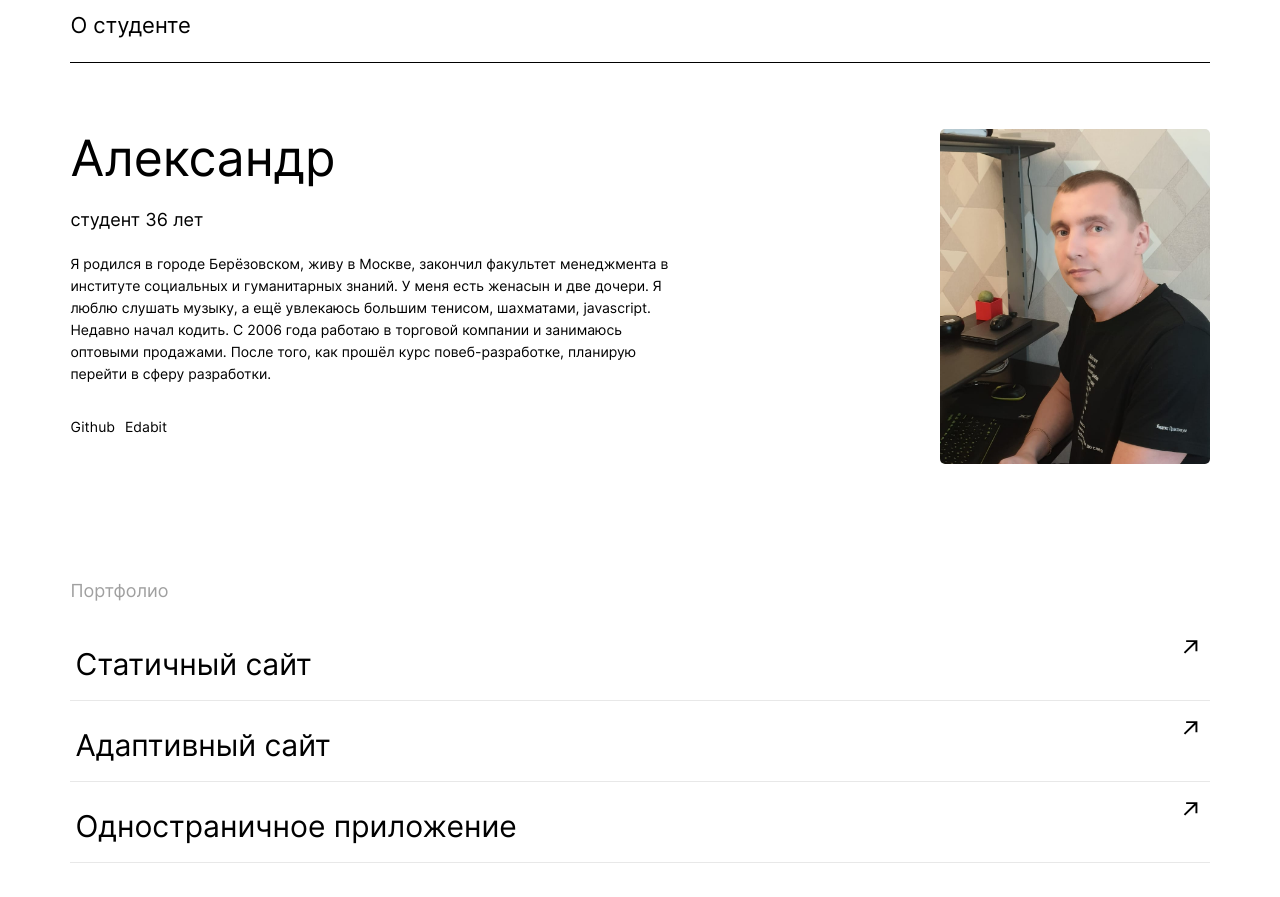
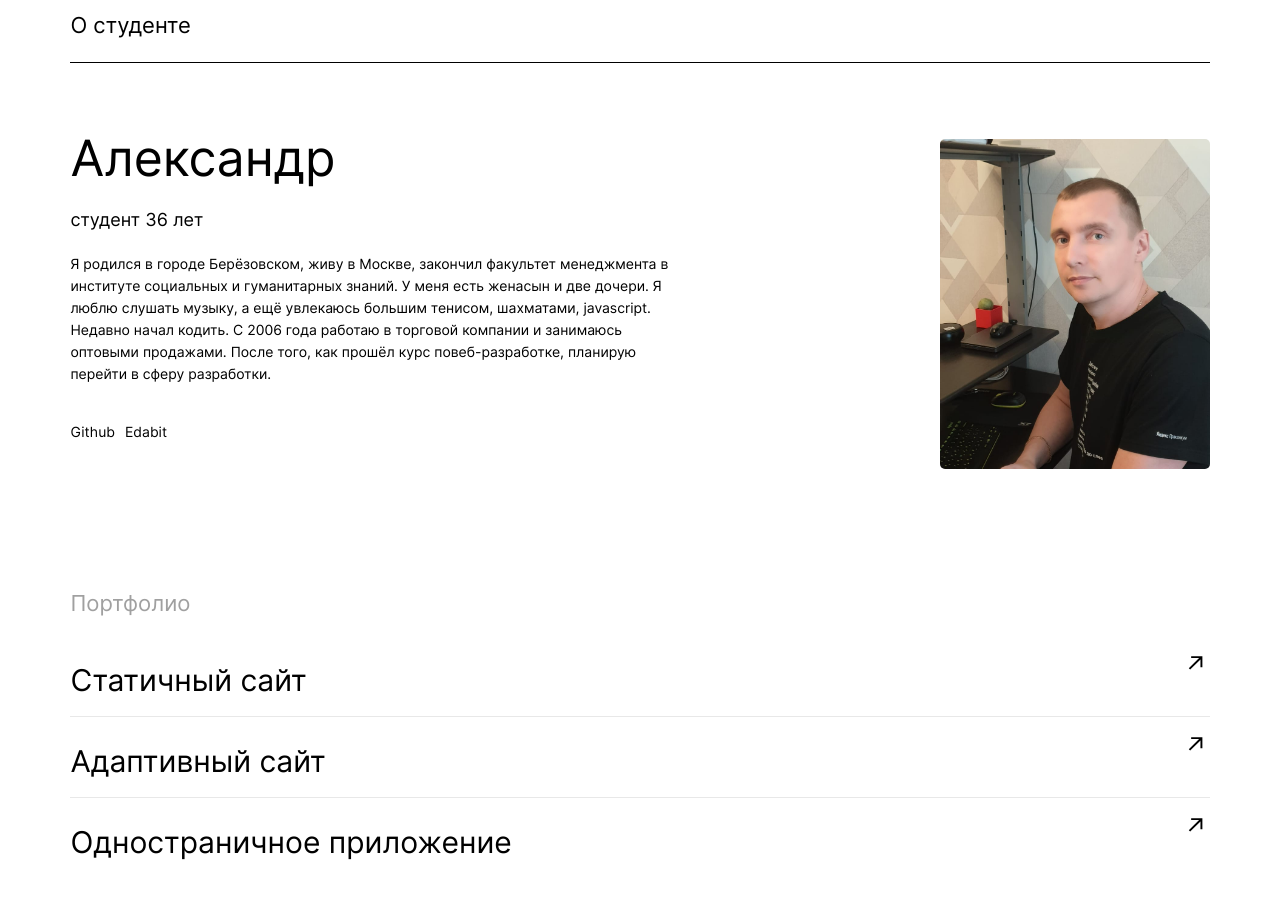
Before and after one commit to interind/movies-explorer-frontend, a React app: page / in a window 1280 px wide. Shown: the part 1900-2797 px from the top of the page. Built offline with nearby package versions, Linux system fonts and the light colour scheme.

Commit message:
HeaderBar

```diff
--- a/src/components/AboutMe/AboutMe.css
+++ b/src/components/AboutMe/AboutMe.css
@@ -8,17 +8,12 @@
 }
 .AboutMe-container {
   display: flex;
+  justify-content: space-between;
+  align-items: center;
   max-width: 1140px;
-  min-width: 89%;
-  justify-content: space-between;
+  width: 89%;
 }
 .AboutMe__header {
-  display: flex;
-  box-sizing: border-box;
-  justify-content: flex-start;
-  align-items: flex-end;
-  max-width: 1140px;
-  min-width: 89%;
   min-height: 160px;
   border-bottom: 1px solid #000;
   margin-bottom: 66px;
@@ -53,17 +48,30 @@
   max-width: 600px;
 }
 
+.AboutMe-info {
+  display: flex;
+  flex-direction: column;
+  justify-content: flex-start;
+  align-items: flex-start;
+
+}
 .AboutMe-image {
-  min-width: 270px;
-  min-height: 320px;
+  width: 40vw;
+  height: 40vw;
+  min-width: 255px;
+  min-height: 307px;
+  max-width: 270px;
+  max-height: 330px;
   background-repeat: no-repeat;
   background-image: url('../../images/student/Image2021.jpeg');
   background-size: cover;
   background-position: center;
   border-radius: 5px;
+  margin-left: 49px;
 }
 
 .AboutMe-item {
+  align-self: flex-start;
   color: #000;
   background-color: none;
   border: none;
--- a/src/components/AboutMe/AboutMe.js
+++ b/src/components/AboutMe/AboutMe.js
@@ -1,10 +1,15 @@
 import React from 'react';
 import NavTab from '../NavTab/NavTab';
+import HeaderBar from '../HeaderBar/HeaderBar';
 import Portfolio from '../Portfolio/Portfolio';
 import './AboutMe.css';
 
 function AboutMe() {
   const title = 'О студенте';
+  const mod = {
+    item: 'AboutMe-item',
+    items: 'AboutMe-items',
+  };
   const student = {
     name: 'Александр',
     about: 'студент',
@@ -30,17 +35,13 @@ function AboutMe() {
   ];
   return (
     <section className='AboutMe' id={'about-me'}>
-      <div className='AboutMe__header'>
-        <h2 className='AboutMe__title'>
-          {title}
-        </h2>
-      </div>
+      <HeaderBar title={title} modifier={'AboutMe__header'} />
       <div className='AboutMe-container'>
         <div className='AboutMe-info'>
         <h3 className='AboutMe__title AboutMe__title_place_top'>{student.name}</h3>
         <h4 className='AboutMe__subtitle'>{`${student.about} ${student.age}`}</h4>
         <p className='AboutMe__text'>{student.description}</p>
-        <NavTab links={links} mod={'AboutMe-item'} />
+        <NavTab links={links} mod={mod} />
         </div>
         <div className='AboutMe-image' />
       </div>
--- a/src/components/Footer/Footer.js
+++ b/src/components/Footer/Footer.js
@@ -24,6 +24,10 @@ function Footer() {
       active: '',
     },
   ];
+  const mod = {
+    item: 'Footer-item',
+    items: 'Footer-items',
+  };
   return (
     <footer className='Footer'>
       <div className='Footer__header'>
@@ -33,7 +37,7 @@ function Footer() {
         <p className='Footer-item'>
           &copy;{new Date().getFullYear()}
         </p>
-        <NavTab links={links} mod={'Footer-item'}/>
+        <NavTab links={links} mod={mod}/>
       </div>
     </footer>
   );
--- a/src/components/Header/Header.js
+++ b/src/components/Header/Header.js
@@ -7,7 +7,7 @@ function Header() {
   return (
     <header className='Header'>
       <Logo />
-      <Navigation/>
+      <Navigation />
     </header>
   );
 }
--- /dev/null
+++ b/src/components/HeaderBar/HeaderBar.css
@@ -0,0 +1,18 @@
+.HeaderBar {
+  display: flex;
+  box-sizing: border-box;
+  justify-content: flex-start;
+  align-items: flex-end;
+  max-width: 1140px;
+  width: 89%;
+}
+
+.HeaderBar__title {
+  font-family: 'Inter', Arial, Helvetica, sans-serif;
+  font-size: 22px;
+  font-weight: 400;
+  line-height: 1.21;
+  margin-bottom: 23px;
+  margin-top: 0;
+  color: inherit;
+}
--- /dev/null
+++ b/src/components/HeaderBar/HeaderBar.js
@@ -0,0 +1,22 @@
+import React from 'react';
+import PropTypes from 'prop-types';
+import classes from 'classnames';
+import './HeaderBar.css';
+
+function HeaderBar({ title, modifier }) {
+  const classHeaderBar = classes('HeaderBar', modifier);
+  return (
+    <div className={classHeaderBar}>
+      <h2 className='HeaderBar__title'>
+        {title}
+      </h2>
+    </div>
+  );
+}
+
+HeaderBar.propTypes = {
+  title: PropTypes.string.isRequired,
+  modifier: PropTypes.string,
+};
+
+export default HeaderBar;
--- a/src/components/NavTab/NavTab.css
+++ b/src/components/NavTab/NavTab.css
@@ -1,12 +1,21 @@
 .NavTab {
+  display: flex;
+  justify-content: center;
   min-height: 40px;
 }
 
 .NavTab__links {
   display: flex;
+  justify-content: center;
   list-style: none;
+  min-height: 40px;
   padding: 0;
-  min-height: 40px;
+}
+@media screen and (max-width: 700px) {
+  .NavTab__links {
+    flex-wrap: wrap;
+    align-items: center;
+  }
 }
 
 .NavTab__link {
--- a/src/components/NavTab/NavTab.js
+++ b/src/components/NavTab/NavTab.js
@@ -6,11 +6,12 @@ import cryptoKeys from '../../utils/crypto';
 import './NavTab.css';
 
 function NavTab({ mod, links, handleLinkClick }) {
-  const classLink = classes('NavTab__item', mod);
+  const classItem = classes('NavTab__item', mod.item);
+  const classLinks = classes('NavTab__links', mod.items);
   return (
     <nav className='NavTab'>
-      <ul className='NavTab__links'>
-        {links.map((link) => <li key={cryptoKeys(link.path)} className={`${classLink} ${link.active}`}>
+      <ul className={classLinks}>
+        {links.map((link) => <li key={cryptoKeys(link.path)} className={`${classItem} ${link.active}`}>
             {handleLinkClick ? (<Link className='NavTab__link'
               to={link.path} title={link.title} onClick={handleLinkClick}>
               {link.text}
@@ -25,7 +26,7 @@ function NavTab({ mod, links, handleLinkClick }) {
 }
 
 NavTab.propTypes = {
-  mod: PropTypes.string,
+  mod: PropTypes.object,
   links: PropTypes.array,
   handleLinkClick: PropTypes.func,
 };
--- a/src/components/Navigation/Navigation.js
+++ b/src/components/Navigation/Navigation.js
@@ -23,13 +23,17 @@ function Navigation() {
       title: 'Перейти на страницу авторизации',
     },
   ];
+  const mod = {
+    item: 'Navigation-item',
+    items: 'Navigation-items',
+  };
   const handleLinkClick = (evt) => {
     console.dir(evt.target);
   };
   return (
     <nav>
       <ul className='Navigation-links'>
-        <NavTab links={links} handleLinkClick={handleLinkClick} mod={'Navigation-item'}/>
+        <NavTab links={links} handleLinkClick={handleLinkClick} mod={mod}/>
       </ul>
     </nav>
   );
--- a/src/components/Portfolio/Portfolio.css
+++ b/src/components/Portfolio/Portfolio.css
@@ -7,13 +7,8 @@
 }
 
 .Portfolio__header {
-  display: flex;
-  box-sizing: border-box;
-  justify-content: flex-start;
-  align-items: flex-end;
-  max-width: 1140px;
-  min-width: 89%;
   min-height: 160px;
+  color: #A0A0A0;
 }
 
 .Portfolio__title {
@@ -45,6 +40,7 @@
 }
 .Portfolio-item:last-of-type {
   margin-bottom: 115px;
+  border-bottom: none;
 }
 .Portfolio-link {
   display: flex;
@@ -56,7 +52,7 @@
   font-weight: inherit;
   color: inherit;
   text-decoration: none;
-  padding: 0 5px;
+  padding: 0;
 }
 .Portfolio-link:hover {
   background: linear-gradient(100deg, #FF6838, #fff);
--- a/src/components/Portfolio/Portfolio.js
+++ b/src/components/Portfolio/Portfolio.js
@@ -1,6 +1,7 @@
 import React from 'react';
 import cryptoKeys from '../../utils/crypto';
 import './Portfolio.css';
+import HeaderBar from '../HeaderBar/HeaderBar';
 
 function Portfolio() {
   const title = 'Портфолио';
@@ -26,9 +27,7 @@ function Portfolio() {
   ];
   return (
     <section className="Portfolio">
-      <div className='Portfolio__header'>
-      <h3 className='Portfolio__title'>{title}</h3>
-      </div>
+      <HeaderBar title={title} modifier={'Portfolio__header'} />
       <ul className='Portfolio-nav'>
         { links.map((link) => <li key={cryptoKeys(link.path)}
             className='Portfolio-item'>
--- a/src/components/Promo/Promo.css
+++ b/src/components/Promo/Promo.css
@@ -9,6 +9,11 @@
   background-color: #F5F5F5;
   border-radius: 5px;
   margin: 20px auto 0;
+}
+@media screen and (max-width: 881px) {
+  .Promo {
+    min-height: 700px;
+  }
 }
 
 .Promo__title {
--- a/src/components/Promo/Promo.js
+++ b/src/components/Promo/Promo.js
@@ -9,15 +9,19 @@ function Promo() {
     { path: '#techs', text: 'Технологии' },
     { path: '#about-me', text: 'Студент' },
   ];
+  const mod = {
+    item: 'Promo-item',
+    items: 'Promo-items',
+  };
   const handleLinkClick = (evt) => {
     evt.preventDefault();
     document.querySelector(evt.target.hash).scrollIntoView();
   };
   return (
-    <section className="Promo" id={'promo'}>
+    <section className="Promo">
       <h1 className='Promo__title'>{title}</h1>
       <div className='Promo__nav-tab'>
-        <NavTab mod={'Promo-item'} links={links} handleLinkClick={handleLinkClick}/>
+        <NavTab mod={mod} links={links} handleLinkClick={handleLinkClick}/>
       </div>
     </section>
   );
--- a/src/components/Techs/Techs.css
+++ b/src/components/Techs/Techs.css
@@ -7,12 +7,6 @@
   background-color: #F5F5F5;
 }
 .Techs__header {
-  display: flex;
-  box-sizing: border-box;
-  justify-content: flex-start;
-  align-items: flex-end;
-  max-width: 1140px;
-  min-width: 89%;
   min-height: 160px;
   border-bottom: 1px solid #000;
   margin-bottom: 90px;
@@ -61,3 +55,10 @@
   background-color: #FF6838;
   color: #fff;
 }
+@media screen and (max-width: 881px) {
+  .Techs-item {
+    align-self: flex-start;
+    width: 87px;
+    height: 54px;
+  }
+}
--- a/src/components/Techs/Techs.js
+++ b/src/components/Techs/Techs.js
@@ -1,65 +1,66 @@
 import React from 'react';
 import NavTab from '../NavTab/NavTab';
 import './Techs.css';
+import HeaderBar from '../HeaderBar/HeaderBar';
 
 function Techs() {
   const headerTitle = 'Технологии';
   const title = '7 технологий';
   const subtitle = 'На курсе веб-разработки мы освоили технологии, которые применили в дипломном проекте.';
+  const mod = {
+    item: 'Techs-item',
+    items: 'Techs-items',
+  };
   const links = [
     {
       path: 'https://html5book.ru/',
       text: 'HTML',
-      active: 'Navigation-item_active',
+      active: '',
       title: 'Перейти на страницу html5book.ru',
     },
     {
       path: 'https://developer.mozilla.org/ru/docs/Web/CSS',
       text: 'CSS',
-      active: 'Navigation-item_active',
+      active: '',
       title: 'Перейти на страницу developer.mozilla.org',
     },
     {
       path: 'https://learn.javascript.ru/',
       text: 'JS',
-      active: 'Navigation-item_active',
+      active: '',
       title: 'Перейти на страницу learn.javascript.ru',
     },
     {
       path: 'https://ru.reactjs.org/',
       text: 'React',
-      active: 'Navigation-item_active',
+      active: '',
       title: 'Перейти на страницу reactjs.org',
     },
     {
       path: 'https://git-scm.com/',
       text: 'Git',
-      active: 'Navigation-item_active',
+      active: '',
       title: 'Перейти на страницу git-scm.com',
     },
     {
       path: 'https://expressjs.com/ru/',
       text: 'Express.js',
-      active: 'Navigation-item_active',
+      active: '',
       title: 'Перейти на страницу expressjs.com',
     },
     {
       path: 'https://www.mongodb.com/',
       text: 'mongoDB',
-      active: 'Navigation-item_active',
+      active: '',
       title: 'Перейти на страницу mongodb.com',
     },
   ];
   return (
     <section className='Techs' id={'techs'}>
-      <div className='Techs__header'>
-        <h2 className='Techs__title'>
-          {headerTitle}
-        </h2>
-      </div>
+      <HeaderBar title={headerTitle} modifier={'Techs__header'} />
       <h3 className='Techs__title Techs__title_place_blank'>{title}</h3>
       <p className='Techs__subtitle'>{subtitle}</p>
-    <NavTab mod={'Techs-item'} links={links}/>
+    <NavTab mod={mod} links={links}/>
     </section>
   );
 }
```
Also changed, not shown: src/components/AboutProject/AboutProject.css (+9 -6 lines), src/components/AboutProject/AboutProject.js (+4 -7 lines).
